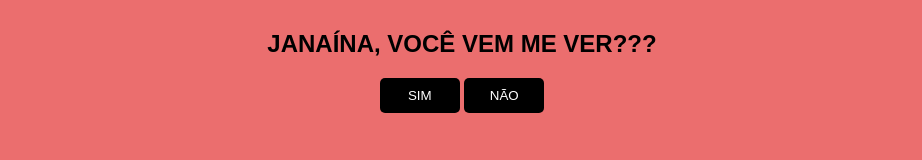
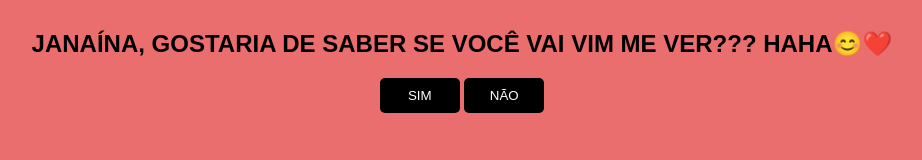
Before and after one commit to cecdaniel/convitejanaina.github.io, a plain HTML site: page index.html in a window 1280 px wide. Shown: the whole page, without its empty margins (188-1110 px from the left). Drawn offline with Linux system fonts and the light colour scheme.

Commit message:
Update index.html

```diff
--- a/index.html
+++ b/index.html
@@ -3,14 +3,14 @@
 <head>
     <meta charset="UTF-8">
     <meta name="viewport" content="width=device-width, initial-scale=1.0">
-    <title>JANAÍNA, VOCÊ VEM ME VER???</title>
+    <title>JANAÍNA, GOSTARIA DE SABER SE VOCÊ VAI VIM ME VER??? HAHA😊❤️</title>
 
 </head>
 
 
 <body>
      <div id="conteudo">
-<h2>JANAÍNA, VOCÊ VEM ME VER???</h2>
+<h2>JANAÍNA, GOSTARIA DE SABER SE VOCÊ VAI VIM ME VER??? HAHA😊❤️</h2>
 <button class="btn" onclick="SIM()">SIM</button>
 <button class="btn" onclick="desvia(this)" onmouseover="desvia(this)">NÃO</button>
      </div>
```
